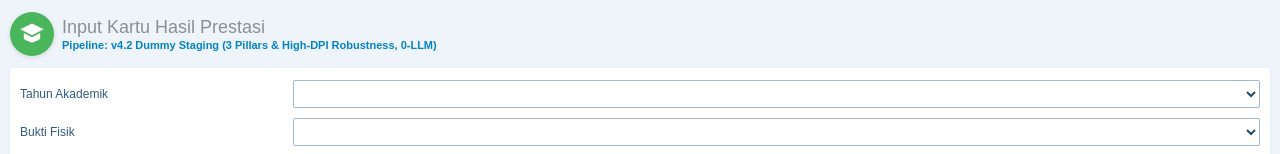
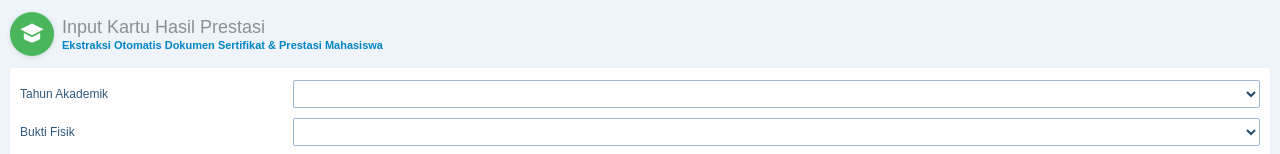
Before and after one commit to Primarizki21/certificate-autofill, a plain HTML site: page backend/app/static/index.html in a window 1280 px wide. Shown: the top 154 px of the page. Drawn offline with Linux system fonts and the light colour scheme; no server answers.

Commit message:
feat(ui): perbarui subtitle header antarmuka kartu hasil prestasi
- Ganti label staging internal 'Pipeline: v4.2 Dummy Staging (3 Pillars & High-DPI Robustness, 0-LLM)' menjadi 'Ekstraksi Otomatis Dokumen Sertifikat & Prestasi Mahasiswa'.
- Terapkan perubahan pada frontend/index.html dan backend/app/static/index.html.

```diff
--- a/backend/app/static/index.html
+++ b/backend/app/static/index.html
@@ -17,7 +17,7 @@
       <div>
         <h1>Input Kartu Hasil Prestasi</h1>
         <div style="font-size: 11px; color: #0284c7; font-weight: bold; margin-top: 3px;">
-          Pipeline: v4.2 Dummy Staging (3 Pillars &amp; High-DPI Robustness, 0-LLM)
+          Ekstraksi Otomatis Dokumen Sertifikat &amp; Prestasi Mahasiswa
         </div>
       </div>
     </div>
```
Also changed, not shown: frontend/index.html (+1 -1 lines).
